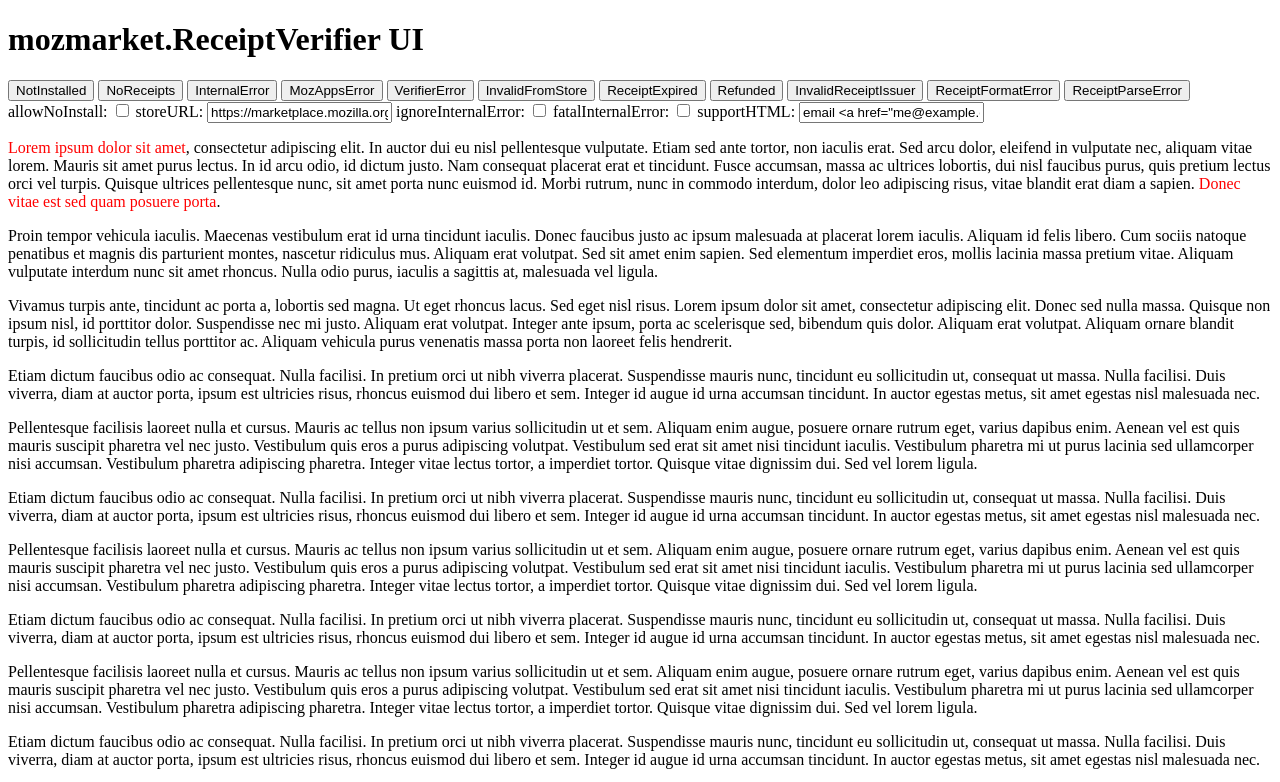
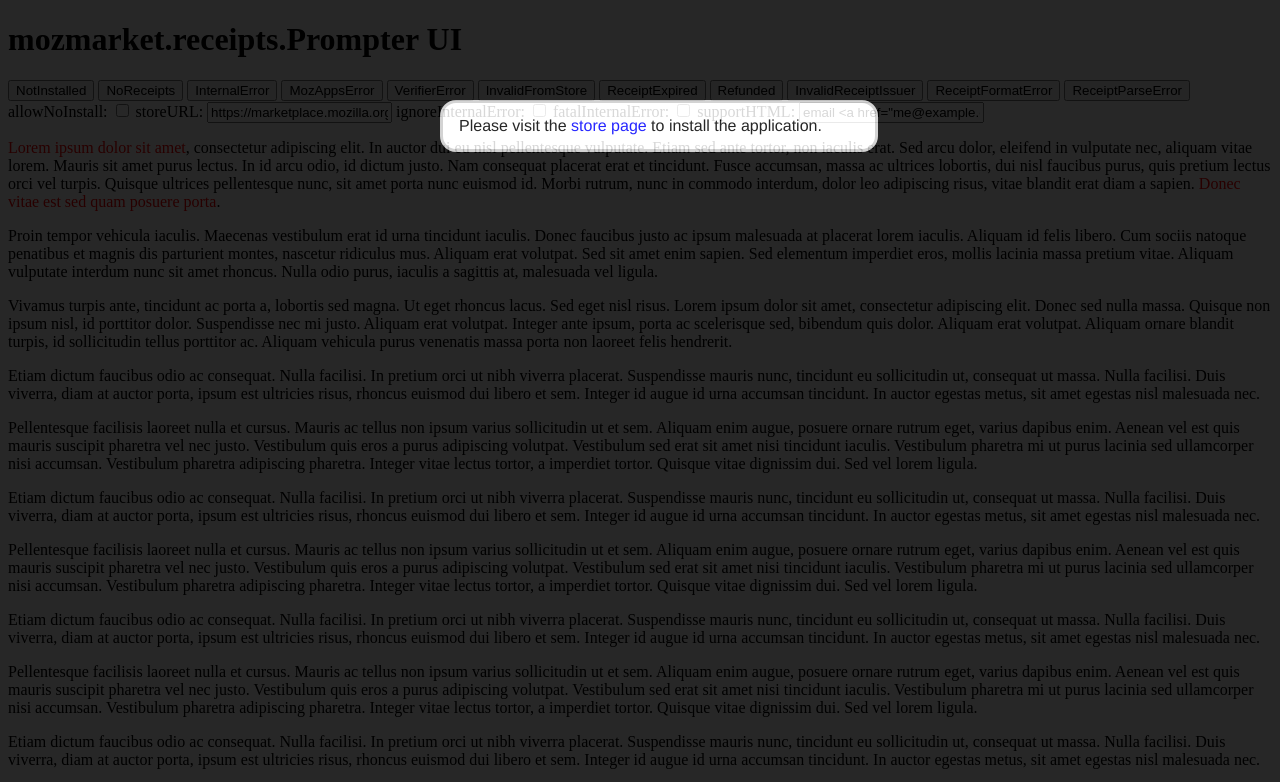
Before and after one commit to mozilla/receiptverifier, a website: page test-ui.html in a window 1280 px wide. Both pictures are taken after a click on the button "NoReceipts". Shown: the top 782 px of the page. Drawn offline with Linux system fonts and the light colour scheme.

Commit message:
update names

```diff
--- a/test-ui.html
+++ b/test-ui.html
@@ -7,12 +7,12 @@
   <head>
     <meta charset="UTF-8">
     <script src="receiptverifier.js"></script>
-    <title>mozmarket.ReceiptVerifier UI</title>
+    <title>mozmarket.receipts.Prompter</title>
     <script>
 
 function runTest(state, error, options) {
   options = options || {};
-  var names = ['allowNoInstall', 'selfInstallManifest', 'storeURL', 'ignoreInternalError', 'fatalInternalError', 'supportHTML'];
+  var names = ['allowNoInstall', 'storeURL', 'ignoreInternalError', 'fatalInternalError', 'supportHTML'];
   names.forEach(function (name) {
     options[name] = value(name);
   });
@@ -22,20 +22,23 @@ function runTest(state, error, options) {
   if (! options.storeURL) {
     options.storeURL = 'https://marketplace.mozilla.org/apps/foobar';
   }
-  var verifier = new mozmarket.ReceiptVerifier();
+  var verifier = new mozmarket.receipts.Verifier();
   verifier.state = state;
   if (error) {
     verifier.receiptErrors['test'] = error;
   }
-  var ui = new mozmarket.VerifierUI(options);
+  var ui = new mozmarket.receipts.Prompter(options);
   ui.respond(verifier);
 }
 
-var states = mozmarket.ReceiptVerifier.states;
-var errors = mozmarket.ReceiptVerifier.errors;
+var states = mozmarket.receipts.Verifier.states;
+var errors = mozmarket.receipts.Verifier.errors;
 
 function value(id) {
   var el = document.getElementById(id);
+  if (! el) {
+    throw 'No element with the id ' + id;
+  }
   if (el.type == 'checkbox') {
     return el.checked;
   }
@@ -67,7 +70,7 @@ function value(id) {
   </head>
   <body class="autodoctest">
 
-    <h1>mozmarket.ReceiptVerifier UI</h1>
+    <h1>mozmarket.receipts.Prompter UI</h1>
 
 <button type="button" onclick="runTest(new states.NotInstalled())">NotInstalled</button>
 <button type="button" onclick="runTest(new states.NoReceipts())">NoReceipts</button>
```
